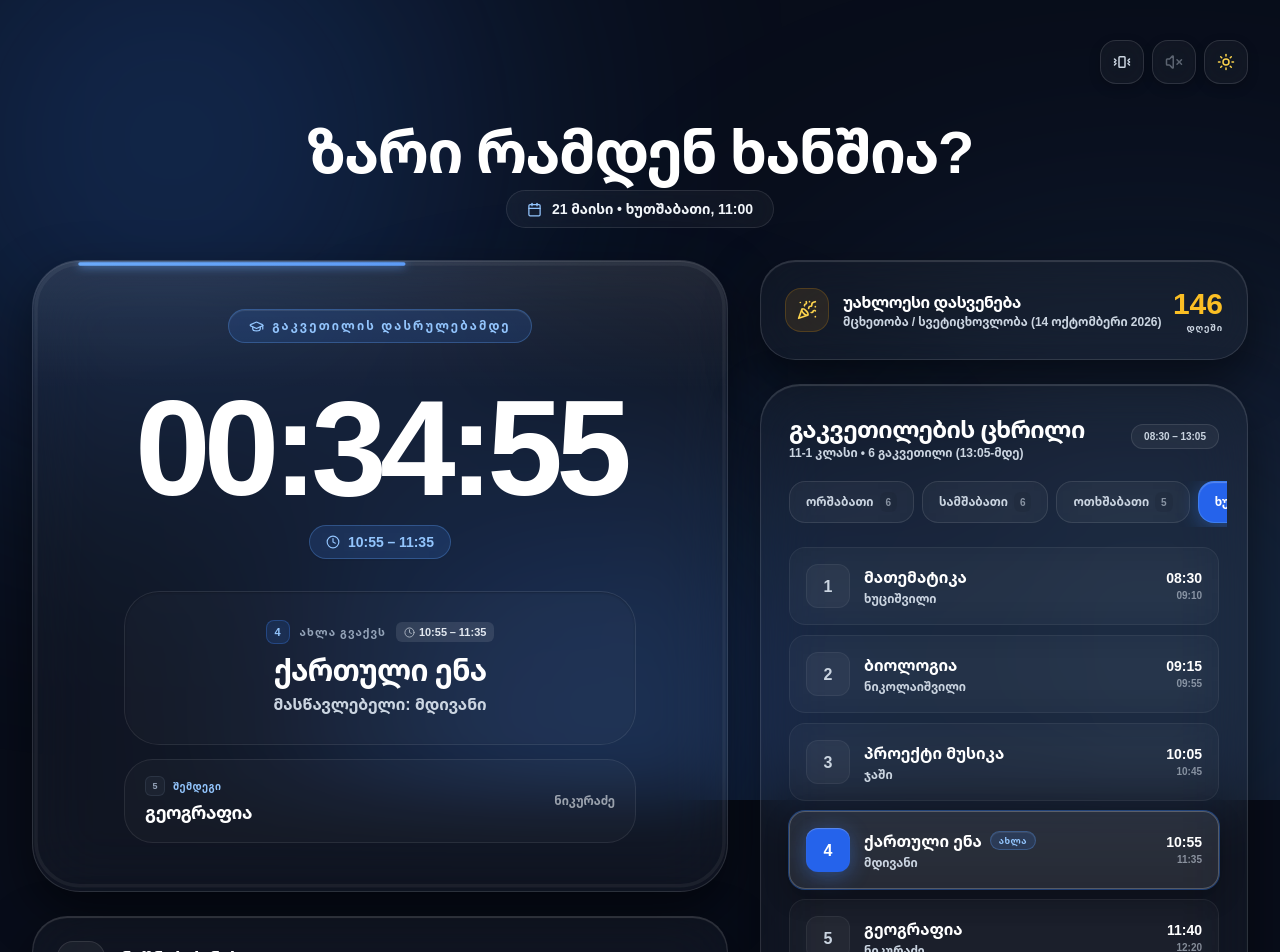
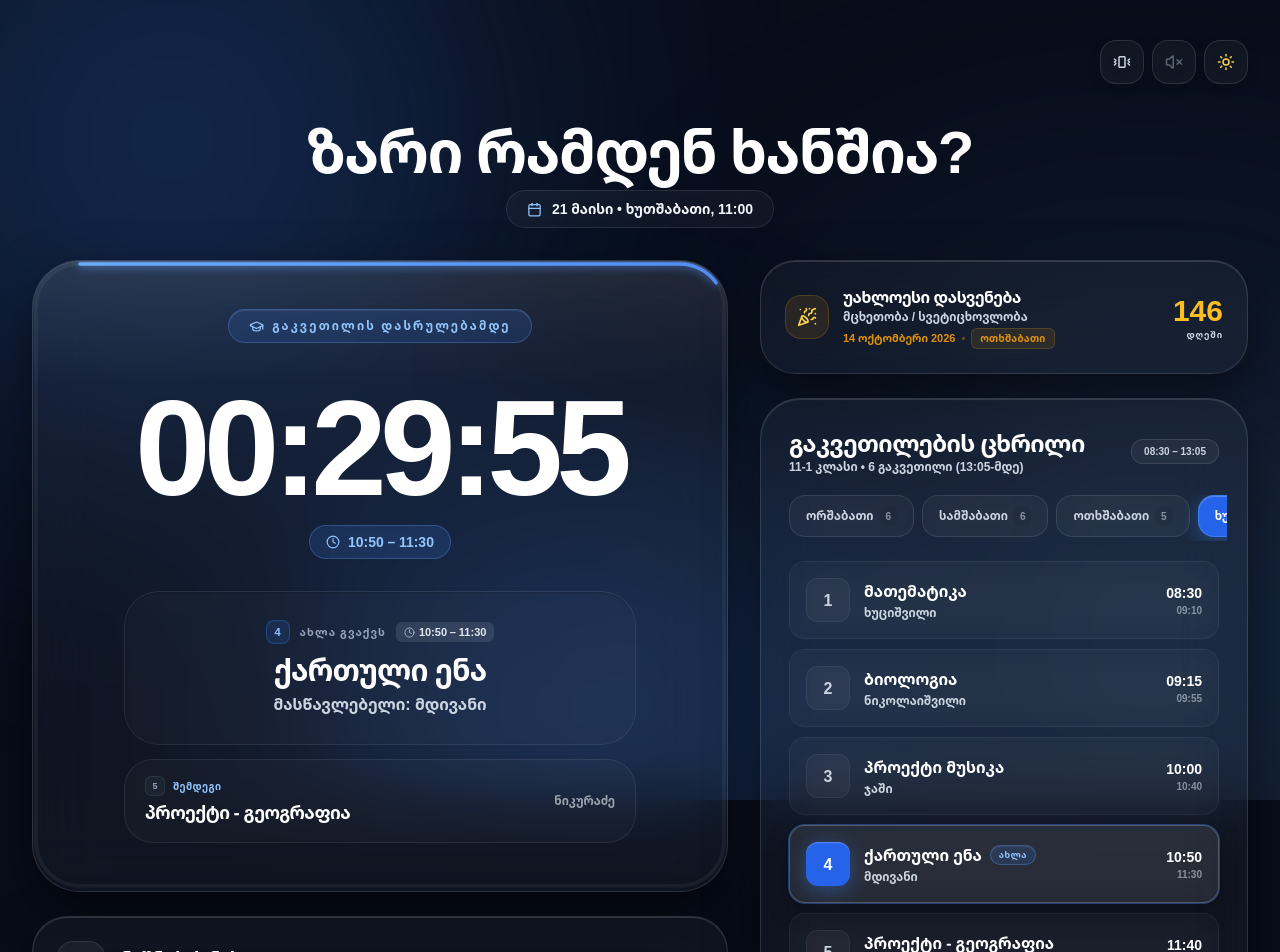
Before and after one commit to Smile-B14/Zari-ramdeni-xanshia, a React (Vite) app: page / in a window 1280 px wide. Shown: the top 952 px of the page. Built offline with nearby package versions, Linux system fonts and the light colour scheme.

Commit message:
refactor: update bell schedule and holiday UI
Adjust class bell times for periods 3 and 4, update the geography project subject name, and enhance the holiday display UI with weekday tags.

```diff
--- a/App.tsx
+++ b/App.tsx
@@ -945,9 +945,16 @@ const App: React.FC = () => {
                 </div>
                 <div className="flex flex-col text-left">
                   <span className={`text-sm sm:text-base font-black tracking-tight ${theme.head}`}>უახლოესი დასვენება</span>
-                  <span className={`text-[11px] sm:text-xs font-semibold ${theme.sub}`}>
-                    {nextHolidayInfo.name} ({nextHolidayInfo.dateLabel})
+                  <span className={`text-xs font-bold leading-tight ${theme.sub}`}>
+                    {nextHolidayInfo.name}
                   </span>
+                  <div className="flex items-center gap-1.5 mt-1 text-[11px] font-bold text-amber-500/90 dark:text-amber-300/90">
+                    <span>{nextHolidayInfo.dateLabel}</span>
+                    <span className="opacity-40">•</span>
+                    <span className="px-2 py-0.5 rounded-md border text-[10px] font-black uppercase tracking-wide bg-amber-500/10 dark:bg-amber-400/10 border-amber-500/20">
+                      {nextHolidayInfo.weekdayName}
+                    </span>
+                  </div>
                 </div>
               </div>
               <div className="flex flex-col items-end">
--- a/constants.ts
+++ b/constants.ts
@@ -3,8 +3,8 @@ import { BellTime, DailySchedule } from './types';
 export const BELL_TIMES: BellTime[] = [
   { period: 1, start: '08:30', end: '09:10' },
   { period: 2, start: '09:15', end: '09:55' },
-  { period: 3, start: '10:05', end: '10:45' },
-  { period: 4, start: '10:55', end: '11:35' },
+  { period: 3, start: '10:00', end: '10:40' },
+  { period: 4, start: '10:50', end: '11:30' },
   { period: 5, start: '11:40', end: '12:20' },
   { period: 6, start: '12:25', end: '13:05' },
   { period: 7, start: '13:10', end: '13:50' },
@@ -39,7 +39,7 @@ export const LESSON_SCHEDULE: DailySchedule = {
     { subject: 'ბიოლოგია', teacher: 'ნიკოლაიშვილი' },
     { subject: 'პროექტი მუსიკა', teacher: 'ჯაში' },
     { subject: 'ქართული ენა', teacher: 'მდივანი' },
-    { subject: 'გეოგრაფია', teacher: 'ნიკურაძე' },
+    { subject: 'პროექტი - გეოგრაფია', teacher: 'ნიკურაძე' },
     { subject: 'ინგლისური', teacher: 'ბექანიშვილი' },
   ],
   5: [ // პარასკევი (5 გაკვეთილი)
```
